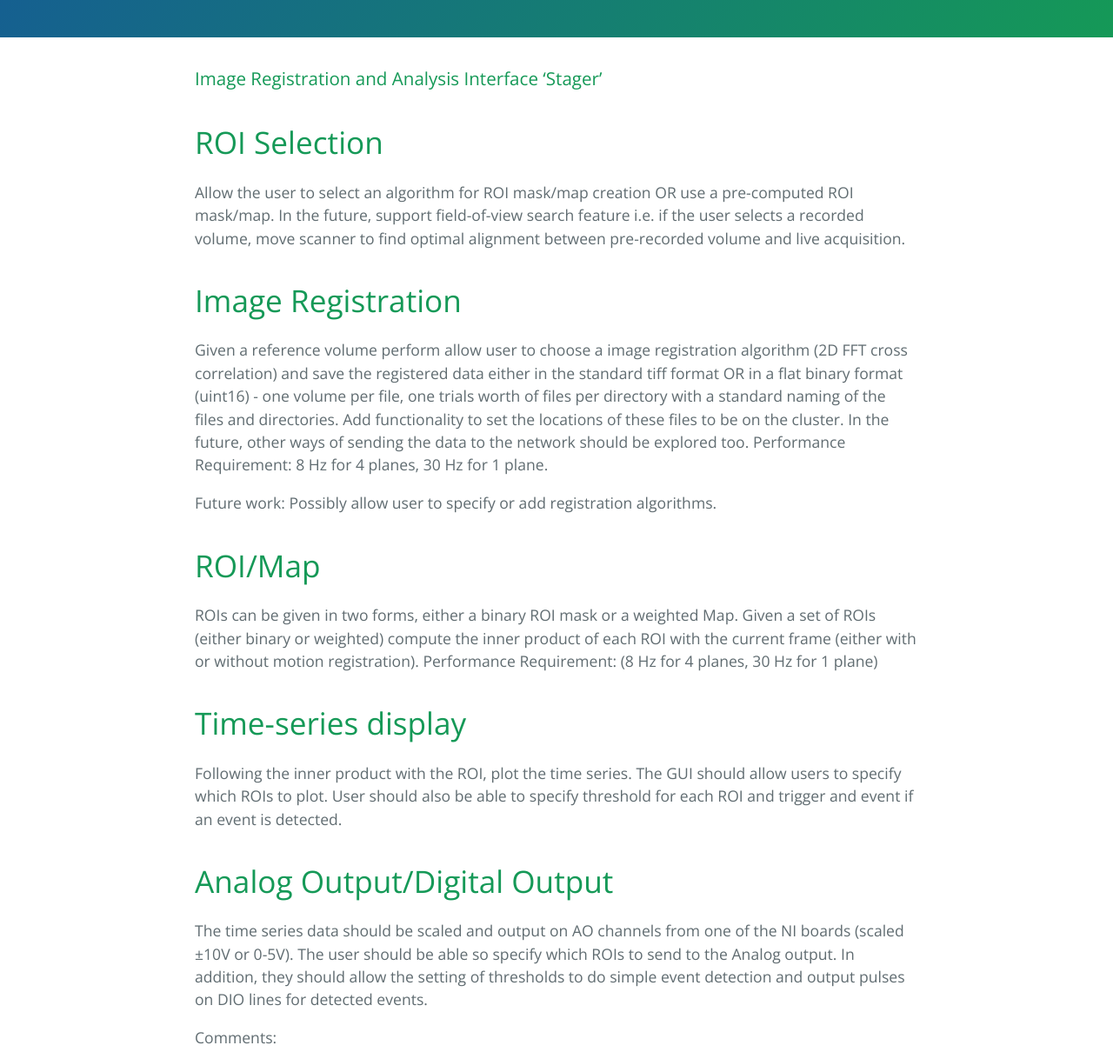
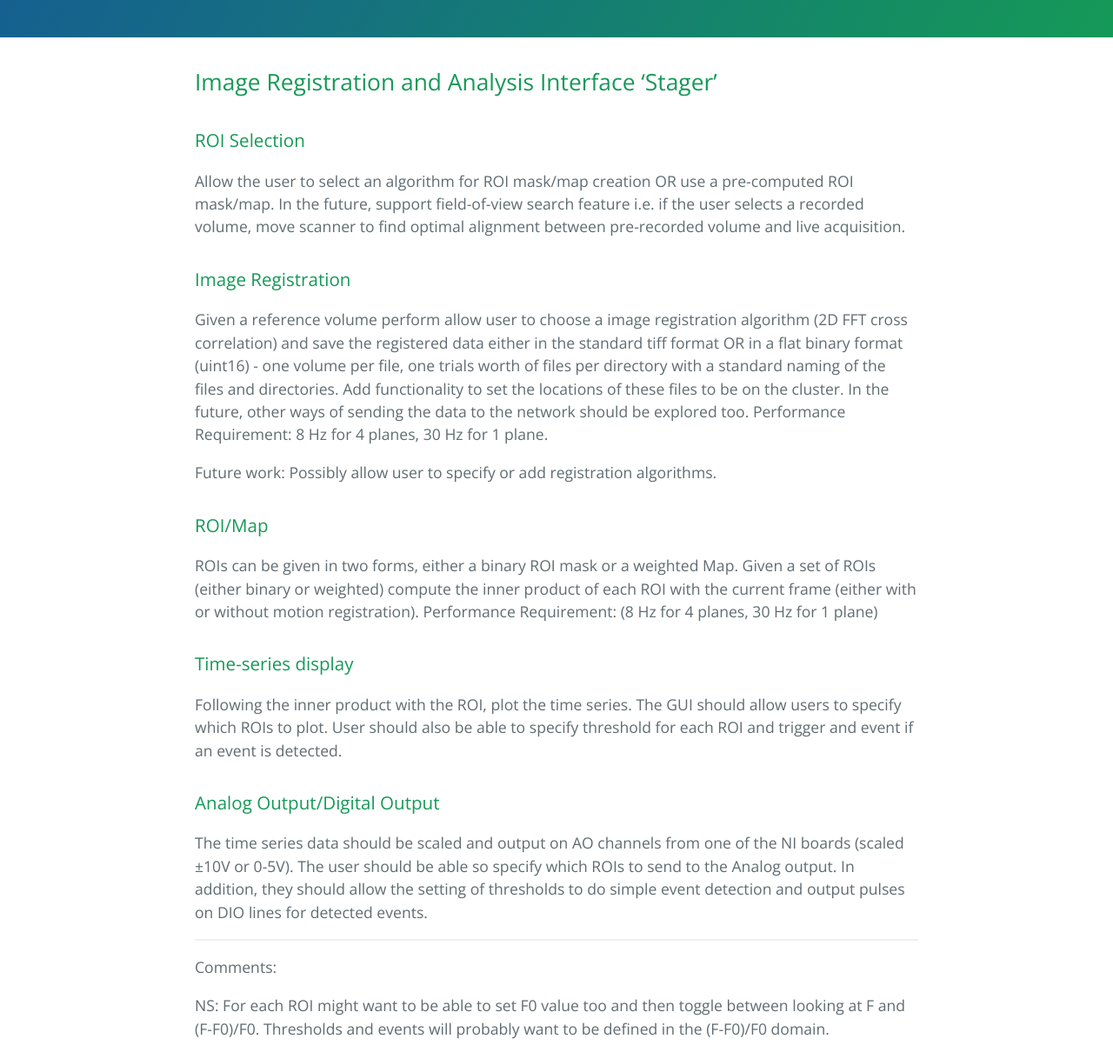
Before and after one commit to nclack/Stager, a plain HTML site: page index.html in a window 1280 px wide. Shown: the part 340-1550 px from the top of the page at 87% size. Drawn offline with nearby package versions, Linux system fonts and the light colour scheme.

Commit message:
Create gh-pages branch via GitHub

```diff
--- a/index.html
+++ b/index.html
@@ -19,35 +19,37 @@
     </section>
 
     <section class="main-content">
-      <h3>
-<a id="image-registration-and-analysis-interface-stager" class="anchor" href="#image-registration-and-analysis-interface-stager" aria-hidden="true"><span class="octicon octicon-link"></span></a>Image Registration and Analysis Interface ‘Stager’</h3>
+      <h2>
+<a id="image-registration-and-analysis-interface-stager" class="anchor" href="#image-registration-and-analysis-interface-stager" aria-hidden="true"><span class="octicon octicon-link"></span></a>Image Registration and Analysis Interface ‘Stager’</h2>
 
-<h1>
-<a id="roi-selection" class="anchor" href="#roi-selection" aria-hidden="true"><span class="octicon octicon-link"></span></a>ROI Selection</h1>
+<h3>
+<a id="roi-selection" class="anchor" href="#roi-selection" aria-hidden="true"><span class="octicon octicon-link"></span></a>ROI Selection</h3>
 
 <p>Allow the user to select an algorithm for ROI mask/map creation OR use a pre-computed ROI mask/map. In the future, support field-of-view search feature i.e. if the user selects a recorded volume, move scanner to find optimal alignment between pre-recorded volume and live acquisition.</p>
 
-<h1>
-<a id="image-registration" class="anchor" href="#image-registration" aria-hidden="true"><span class="octicon octicon-link"></span></a>Image Registration</h1>
+<h3>
+<a id="image-registration" class="anchor" href="#image-registration" aria-hidden="true"><span class="octicon octicon-link"></span></a>Image Registration</h3>
 
 <p>Given a reference volume perform allow user to choose a image registration algorithm (2D FFT cross correlation) and save the registered data either in the standard tiff format OR in a flat binary format (uint16) - one volume per file, one trials worth of files per directory with a standard naming of the files and directories. Add functionality to set the locations of these files to be on the cluster. In the future, other ways of sending the data to the network should be explored too. Performance Requirement: 8 Hz for 4 planes, 30 Hz for 1 plane.</p>
 
 <p>Future work: Possibly allow user to specify or add registration algorithms. </p>
 
-<h1>
-<a id="roimap" class="anchor" href="#roimap" aria-hidden="true"><span class="octicon octicon-link"></span></a>ROI/Map</h1>
+<h3>
+<a id="roimap" class="anchor" href="#roimap" aria-hidden="true"><span class="octicon octicon-link"></span></a>ROI/Map</h3>
 
 <p>ROIs can be given in two forms, either a binary ROI mask or a weighted Map. Given a set of ROIs (either binary or weighted) compute the inner product of each ROI with the current frame (either with or without motion registration). Performance Requirement: (8 Hz for 4 planes, 30 Hz for 1 plane)</p>
 
-<h1>
-<a id="time-series-display" class="anchor" href="#time-series-display" aria-hidden="true"><span class="octicon octicon-link"></span></a>Time-series display</h1>
+<h3>
+<a id="time-series-display" class="anchor" href="#time-series-display" aria-hidden="true"><span class="octicon octicon-link"></span></a>Time-series display</h3>
 
 <p>Following the inner product with the ROI, plot the time series. The GUI should allow users to specify which ROIs to plot. User should also be able to specify threshold for each ROI and trigger and event if an event is detected. </p>
 
-<h1>
-<a id="analog-outputdigital-output" class="anchor" href="#analog-outputdigital-output" aria-hidden="true"><span class="octicon octicon-link"></span></a>Analog Output/Digital Output</h1>
+<h3>
+<a id="analog-outputdigital-output" class="anchor" href="#analog-outputdigital-output" aria-hidden="true"><span class="octicon octicon-link"></span></a>Analog Output/Digital Output</h3>
 
 <p>The time series data should be scaled and output on AO channels from one of the NI boards (scaled ±10V or 0-5V). The user should be able so specify which ROIs to send to the Analog output. In addition, they should allow the setting of thresholds to do simple event detection and output pulses on DIO lines for detected events.</p>
+
+<hr>
 
 <p>Comments:</p>
 
```
Also changed, not shown: params.json (+1 -1 lines).
